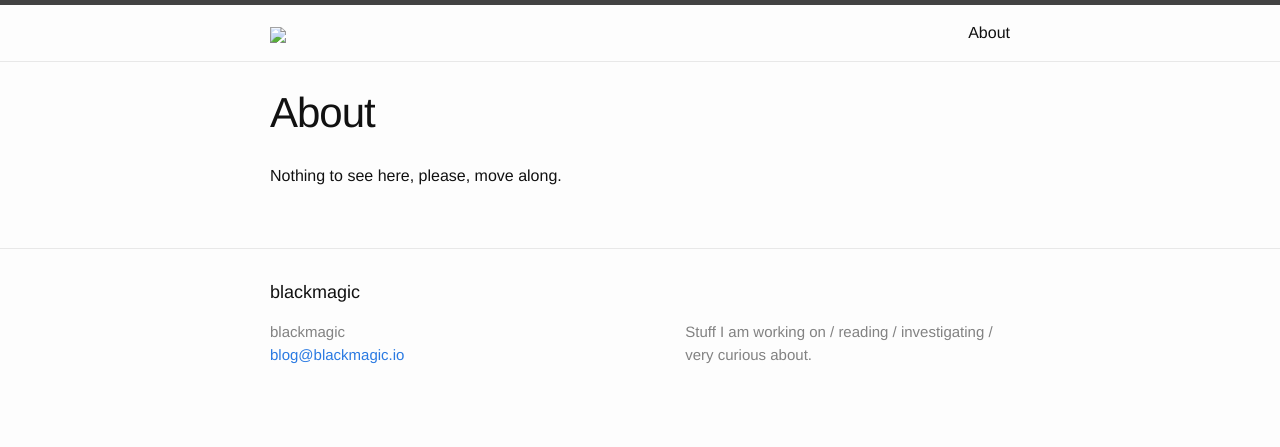
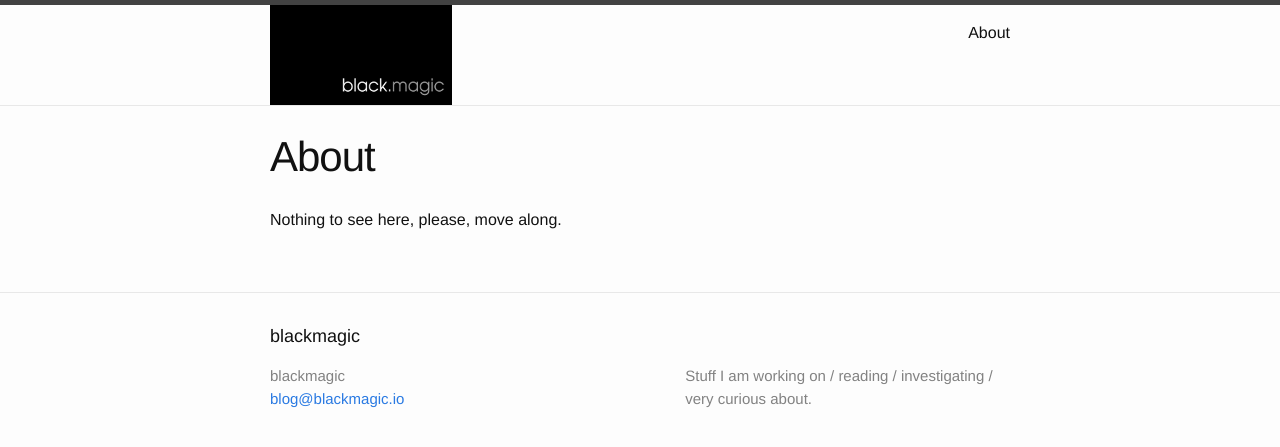
Before and after one commit to jfernandezalcon/jfernandezalcon.github.io, a Jekyll site: the page built from about.md, in a window 1280 px wide. Shown: the top 447 px of the page. Built offline with Jekyll 4.4.1, drawn with Linux system fonts in a browser that asks for light colours; Markdown is read by kramdown in place of the engine named in the settings.

Commit message:
Added a slash infront of the location of the logo to indicate retrieve from the root of the website. Otherwise, it breaks not-main level pages.

```diff
--- a/_includes/header.html
+++ b/_includes/header.html
@@ -3,7 +3,7 @@
   <div class="wrapper">
 
     <!-- <a class="site-title" href="{{ site.baseurl }}/">{{ site.title }}</a> -->
-    <a class="site-title" href="{{ site.baseurl }}/"><img src="graphics/blackmagic_logo_small.png"></a>
+    <a class="site-title" href="{{ site.baseurl }}/"><img src="/graphics/blackmagic_logo_small.png"></a>
 
     <nav class="site-nav">
       <a href="#" class="menu-icon">
```
